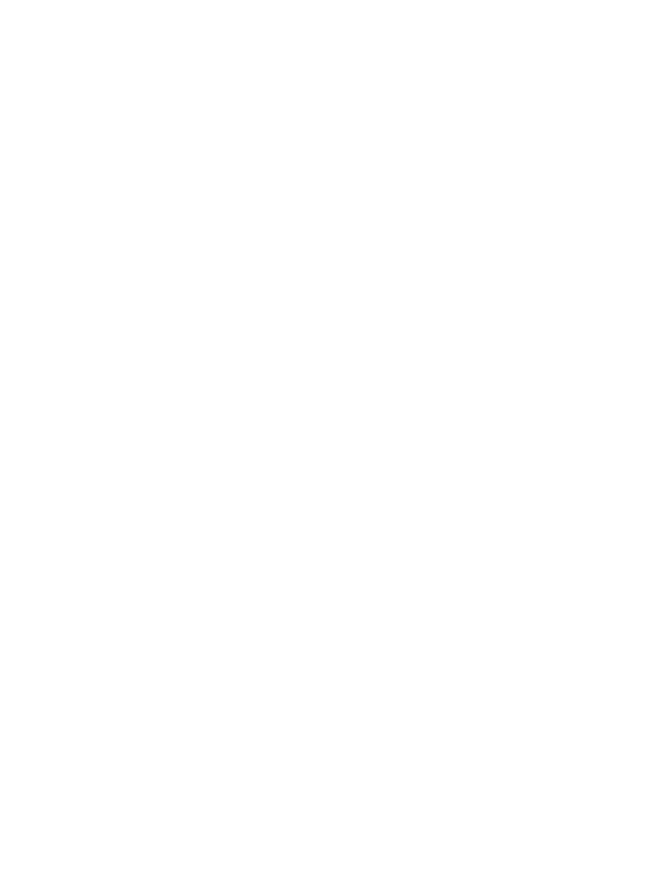
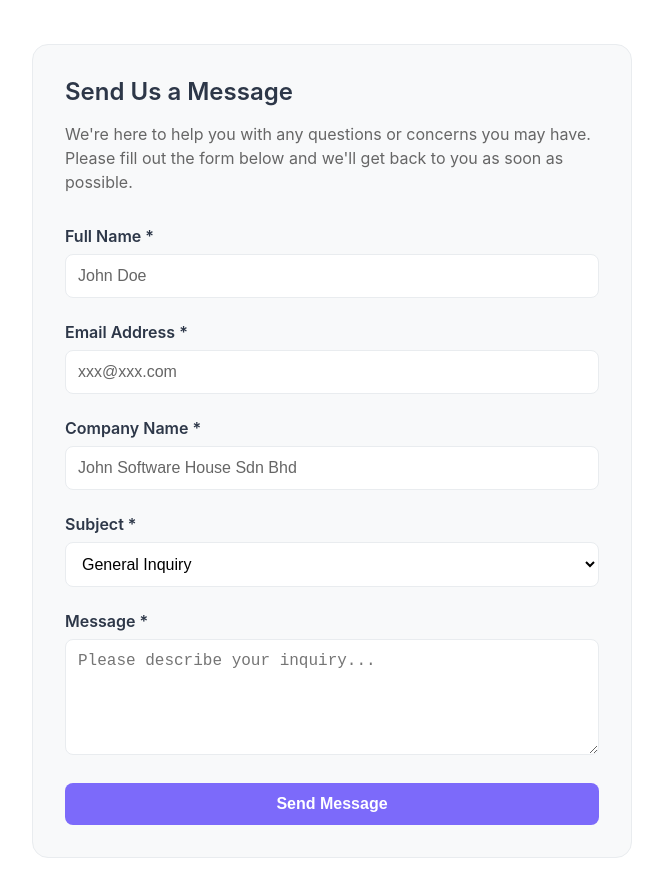
Before and after one commit to TeddyHuZz/AWS-Great-AI-Hackathon-2025, a React (Create React App) app: page /contact in a window 1280 px wide. Shown: the part 700-1596 px from the top of the page, without its empty margins (308-971 px from the left). Before the commit the page ends 800 px from the top, so only its background shows below. Built offline with nearby package versions, Linux system fonts and the light colour scheme.

Commit message:
completed contact us page

```diff
--- a/src/Contact.css
+++ b/src/Contact.css
@@ -106,3 +106,78 @@
     line-height: 1.5;
     margin: 0;
   }
+
+  .additionalInfoContainer {
+    max-width: 600px;
+    margin: 4rem auto;
+    padding: 0 2rem;
+  }
+
+  .emailField {
+    background: #f8f9fa;
+    border: 1px solid #e9ecef;
+    border-radius: 16px;
+    padding: 2rem;
+  }
+
+  .emailField h2 {
+    font-size: 24px;
+    font-weight: 600;
+    margin: 0 0 1rem 0;
+    color: #2d3748;
+  }
+
+  .emailField p {
+    color: #666;
+    font-size: 16px;
+    line-height: 1.5;
+    margin: 0 0 2rem 0;
+  }
+
+  .formGroup {
+    margin-bottom: 1.5rem;
+  }
+
+  .formGroup label {
+    display: block;
+    font-weight: 600;
+    margin-bottom: 0.5rem;
+    color: #2d3748;
+  }
+
+  .formGroup input,
+  .formGroup select,
+  .formGroup textarea {
+    width: 100%;
+    padding: 0.75rem;
+    border: 1px solid #e9ecef;
+    border-radius: 8px;
+    font-size: 16px;
+    box-sizing: border-box;
+    background: white;
+  }
+
+  .formGroup input:focus,
+  .formGroup select:focus,
+  .formGroup textarea:focus {
+    outline: none;
+    border-color: #7c6afa;
+    box-shadow: 0 0 0 2px rgba(124, 106, 250, 0.1);
+  }
+
+  .submitButton {
+    width: 100%;
+    background-color: #7c6afa;
+    color: white;
+    border: none;
+    border-radius: 8px;
+    padding: 0.75rem 2rem;
+    font-size: 16px;
+    font-weight: 600;
+    cursor: pointer;
+    transition: background-color 0.3s ease;
+  }
+
+  .submitButton:hover {
+    background-color: #6557d3;
+  }
--- a/src/Contact.js
+++ b/src/Contact.js
@@ -1,6 +1,13 @@
+import { useState } from "react";
 import "./Contact.css";
 
 function Contact() {
+  const [selectedSubject, setSelectedSubject] = useState('generalInquiry'); // Default value
+
+  const handleChange = (event) => {
+    setSelectedSubject(event.target.value);
+  };
+
   return (
     <div className="Contact">
       <div className="contactHeader">
@@ -25,8 +32,47 @@ function Contact() {
         </div>
         <div className="thirdContact">
           <h2>Live Chat</h2>
-          <p>Chat with our expert support team in real-time. </p>
+          <p>Chat with our expert support team in real-time.</p>
           <span>Available 9 AM - 5 PM (GMT+8)</span>
+        </div>
+      </div>
+
+      <div className="additionalInfoContainer">
+        <div className="emailField">
+          <h2>Send Us a Message</h2>
+          <p>We're here to help you with any questions or concerns you may have. Please fill out the form below and we'll get back to you as soon as possible.</p>
+
+          <div className="formGroup">
+            <label>Full Name *</label>
+            <input type="text" placeholder="John Doe" />
+          </div>
+
+          <div className="formGroup">
+            <label>Email Address *</label>
+            <input type="email" placeholder="xxx@xxx.com" />
+          </div>
+
+          <div className="formGroup">
+            <label>Company Name *</label>
+            <input type="text" placeholder="John Software House Sdn Bhd" />
+          </div>
+
+          <div className="formGroup">
+            <label htmlFor="subject-select">Subject *</label>
+            <select id="subject-select" value={selectedSubject} onChange={handleChange}>
+              <option value="generalInquiry">General Inquiry</option>
+              <option value="fundingApplication">Funding Application Help</option>
+              <option value="technicalSupport">Technical Support</option>
+              <option value="partnership">Partnership Opportunities</option>
+            </select>
+          </div>
+
+          <div className="formGroup">
+            <label>Message *</label>
+            <textarea placeholder="Please describe your inquiry..." rows="5"></textarea>
+          </div>
+
+          <button className="submitButton">Send Message</button>
         </div>
       </div>
     </div>
```
